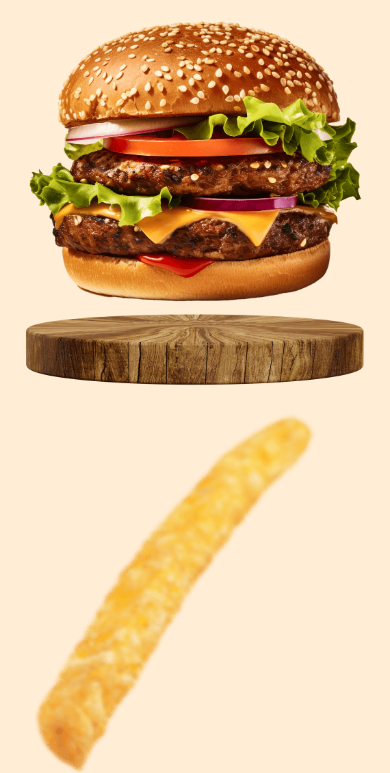
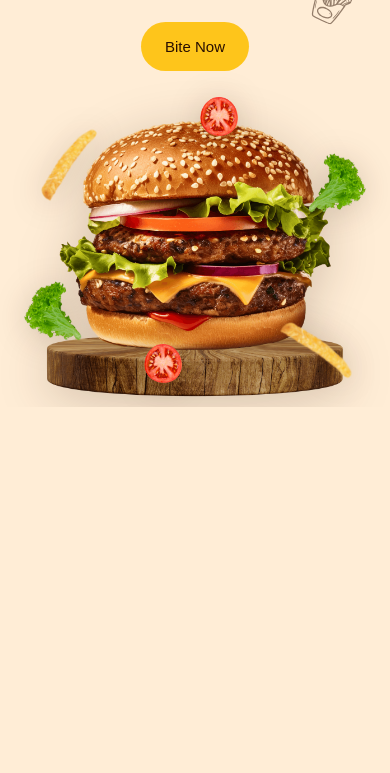
Before and after one commit to SrjAdhikari/Burger-Theme-Website, a plain HTML site: page index.html in a window 390 px wide. Shown: the part 314-1087 px from the top of the page. After the commit the page ends 844 px from the top, so only its background shows below. Drawn offline with nearby package versions, Linux system fonts and the light colour scheme; a script that the page names is missing; a web font is replaced by a local one.

Commit message:
Add responsive styles for Home section and Button component

```diff
--- a/CSS/style.css
+++ b/CSS/style.css
@@ -221,3 +221,118 @@ img {
 .show-menu {
     top: 0;
 }
+
+/******************* HOME *******************/
+.home__container {
+    padding-block: 3rem 2rem;
+    justify-content: center;
+    row-gap: 3.5rem;
+}
+
+.home__data {
+    position: relative;
+    text-align: center;
+}
+
+.home__title {
+    font-size: var(--biggest-font-size);
+    margin-bottom: 1rem;
+}
+
+.home__description {
+    margin-bottom: 2.5rem;
+}
+
+/* Add potato sticker below the description */
+.home__sticker {
+    width: 40px;
+    rotate: 15deg;
+    opacity: 0.5;
+
+    position: absolute;
+    bottom: 2rem;
+    right: 1rem;
+}
+
+.home__images {
+    position: relative;
+    display: grid;
+    justify-items: center;
+    justify-self: center;
+}
+
+.home__ingredient {
+    width: 60px;
+    filter: var(--shadow-small-img);
+    position: absolute;
+    z-index: 2;
+}
+
+.home__burger,
+.home__dish {
+    filter: var(--shadow-big-img);
+}
+
+.home__burger {
+    width: 280px;
+    z-index: 2;
+}
+
+.home__dish {
+    max-width: initial;
+    width: 300px;
+    position: absolute;
+    bottom: -2.5rem;
+}
+
+/* Ingredients Style */
+.home__potato-1 {
+    left: -1rem;
+    top: 0.75rem;
+}
+
+.home__potato-2 {
+    right: -0.75rem;
+    bottom: -2rem;
+    rotate: 90deg;
+}
+
+.home__tomato-1 {
+    width: 40px;
+    top: -1rem;
+    right: 6rem;
+}
+
+.home__tomato-2 {
+    width: 40px;
+    left: 5.5rem;
+    bottom: -1.5rem;
+}
+
+.home__lettuce-1 {
+    top: 2.5rem;
+    right: -2rem;
+    transform: scaleX(-1);
+}
+
+.home__lettuce-2 {
+    left: -2rem;
+    bottom: 1rem;
+
+}
+
+
+/******************* BUTTON *******************/
+.button  {
+    /* display: inline-flex; */
+    background-color: var(--first-color);
+    color: var(--title-color);
+    padding: 1rem 1.5rem;
+    font-family: var(--second-font);
+    border-radius: 4rem;
+    transition: box-shadow .4s;
+}
+
+.button:hover {
+    box-shadow: 0 8px 24px hsla(22, 100%, 8%, .2);
+}
```
